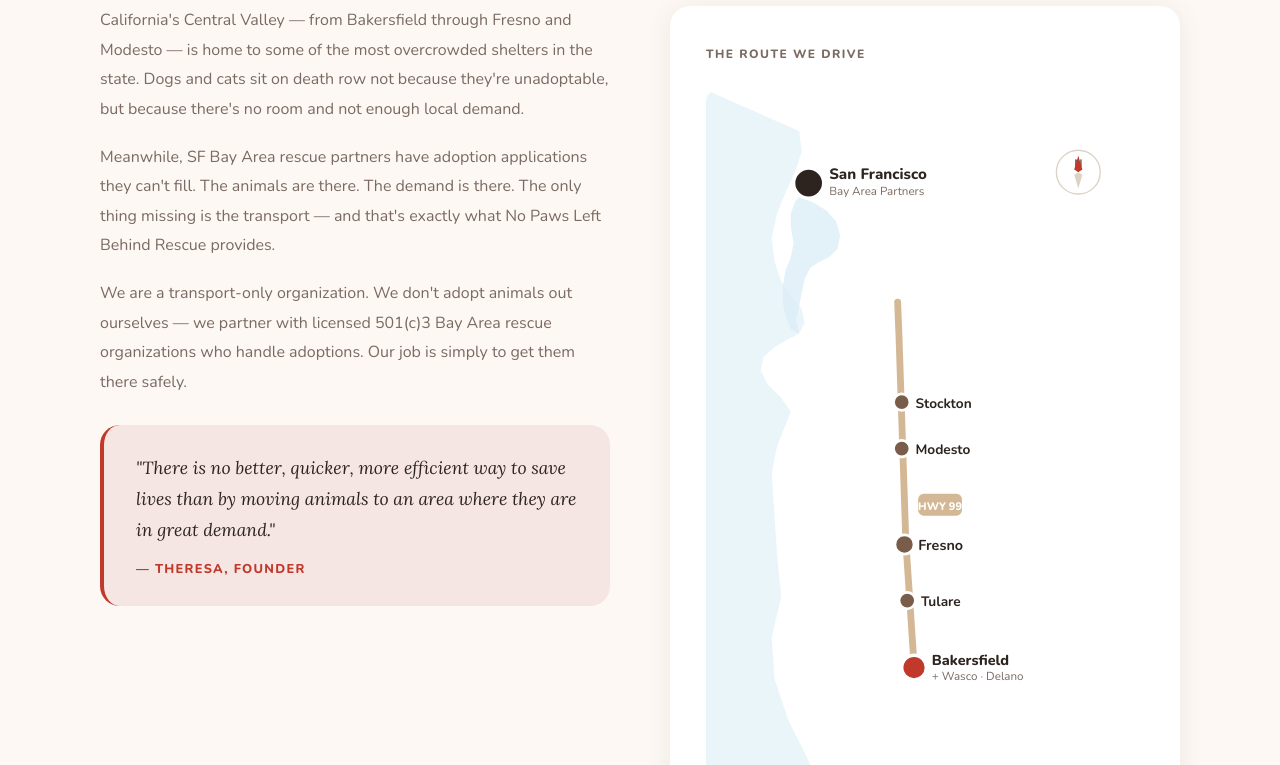
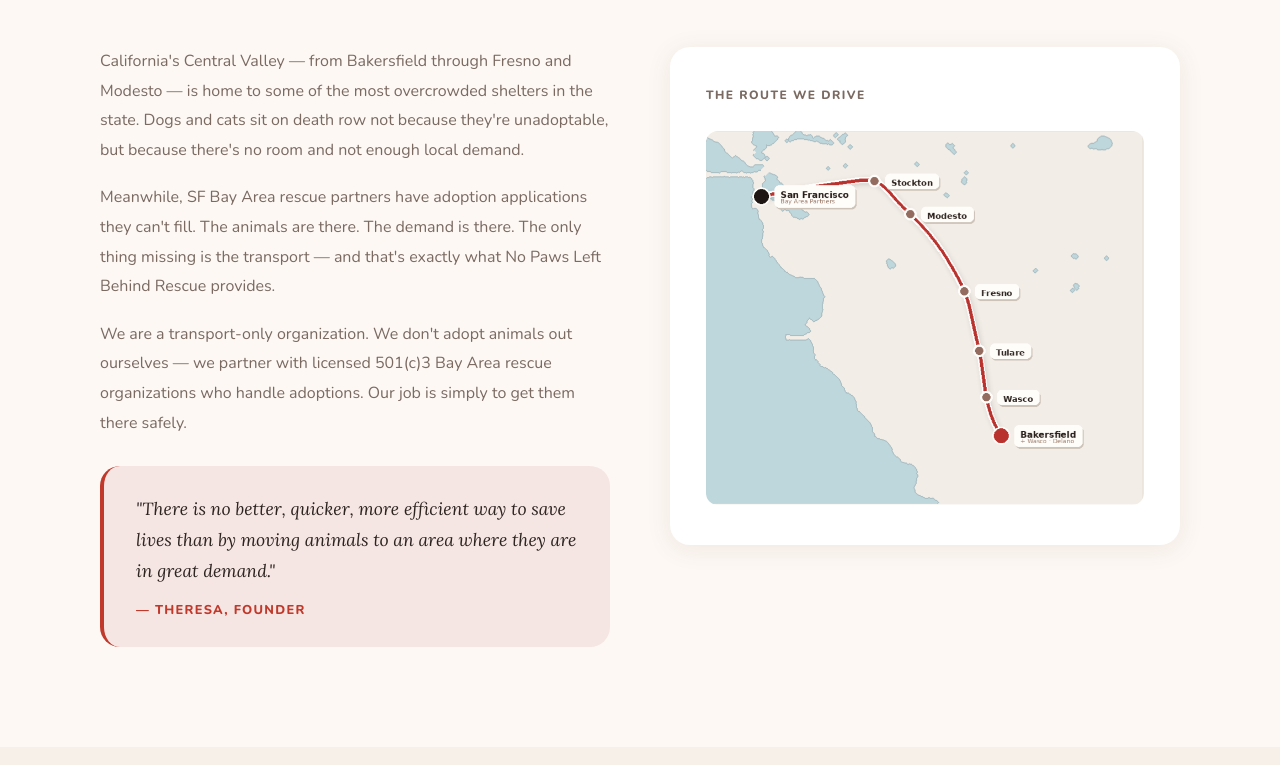
Before and after one commit to roryhill415/No-Paws-Left-Behind, a plain HTML site: page index.html in a window 1280 px wide. Shown: the part 1421-2186 px from the top of the page. Drawn offline with nearby package versions, Linux system fonts and the light colour scheme.

Commit message:
Add files via upload

```diff
--- a/index.html
+++ b/index.html
@@ -74,7 +74,7 @@
     .hero {
       min-height: 100vh;
       display: grid;
-      grid-template-columns: 1fr 1fr;
+      grid-template-columns: 55% 45%;
       align-items: center;
       padding: 120px 60px 80px;
       gap: 60px;
@@ -101,12 +101,13 @@
     .hero-left {
       position: relative; z-index: 1;
       display: flex; flex-direction: column; align-items: flex-start;
+      text-align: left;
     }
     .hero-org-name {
       font-family: 'Lora', serif;
-      font-size: 0.95rem; font-weight: 600;
+      font-size: clamp(1.6rem, 3vw, 2.6rem); font-weight: 700;
       color: var(--red);
-      letter-spacing: 0.02em;
+      letter-spacing: 0.01em;
       margin-bottom: 16px;
       animation: fadeUp 0.8s ease forwards; opacity: 0;
     }
@@ -123,7 +124,7 @@
     }
     .hero h1 {
       font-family: 'Lora', serif;
-      font-size: clamp(2.4rem, 4vw, 4.2rem);
+      font-size: clamp(3rem, 5vw, 5.5rem);
       font-weight: 700; line-height: 1.15;
       color: var(--text);
       margin-bottom: 20px;
@@ -558,7 +559,7 @@
   <nav>
     <div class="nav-logo">
       <!-- PLACEHOLDER: Logo image -->
-      <div class="logo-placeholder">Logo Here</div>
+      <img src="https://raw.githubusercontent.com/roryhill415/No-Paws-Left-Behind/main/logo2.png" alt="No Paws Left Behind Rescue" style="height:44px; width:auto; display:block;"/>
     </div>
     <ul class="nav-links">
       <li><a href="#mission">Mission</a></li>
@@ -573,10 +574,10 @@
   <section class="hero">
     <div class="hero-left">
       <div class="hero-org-name">No Paws Left Behind Rescue</div>
-      <div class="hero-tag">🐶 Dog & Cat Transport Rescue · California 🐱</div>
+
       <h1>California's rescue<br/>moving pets from the<br/><em>Central Valley</em><br/>to Bay Area homes.</h1>
       <p class="hero-sub">We transport at-risk dogs and cats from overcrowded kill shelters in Bakersfield, Fresno, and Modesto to SF Bay Area rescue partners — where adopters are waiting and kennels have room.</p>
-      <p class="hero-theresa">Run by Theresa, one person making a real difference.</p>
+
       <div class="hero-buttons">
         <a href="#support" class="btn-primary">Donate to the Cause</a>
         <a href="https://www.facebook.com/profile.php?id=100067309983141" target="_blank" class="btn-secondary">Follow on Facebook</a>
@@ -586,10 +587,7 @@
       <div class="van-scene">
         <div class="van-wrap">
           <!-- PLACEHOLDER: Van / hero image -->
-          <div class="van-img-placeholder">
-            <span class="ph-icon">🚐</span>
-            Van Image Here
-          </div>
+          <img src="https://raw.githubusercontent.com/roryhill415/No-Paws-Left-Behind/main/logo2.png" alt="No Paws Left Behind Rescue" style="width:100%; height:auto; display:block;"/>
         </div>
         <div class="road-line"></div>
       </div>
@@ -612,7 +610,7 @@
       <div class="stat-label">Dogs & Cats</div>
     </div>
     <div class="stat-item">
-      <div class="stat-num">$0</div>
+      <div class="stat-num">0</div>
       <div class="stat-label">Paid Staff — Zero</div>
     </div>
     <div class="stat-item">
@@ -639,91 +637,11 @@
       <div>
         <div class="route-visual">
           <div class="route-title">The Route We Drive</div>
-          <div class="map-svg-wrap">
-            <svg viewBox="0 0 320 520" xmlns="http://www.w3.org/2000/svg" style="font-family:'Nunito',sans-serif; width:100%; height:auto; display:block;">
-
-
-
-              <!-- Ocean shading - accurate CA coastal shape with SF Bay indent -->
-              <path d="
-                M 0 0 L 0 520 L 85 520 L 75 490 L 60 460 L 50 430 L 48 400 L 55 370 L 52 340 L 50 310 L 48 280
-                L 52 260 L 58 245 L 62 235 L 55 225 L 45 215 L 40 205 L 42 195 L 50 188
-                L 60 182 L 68 178 L 72 170 L 70 160 L 62 150 L 55 140 L 50 125 L 48 108
-                L 52 90 L 58 75 L 65 60 L 70 45 L 68 30 L 0 0 Z"
-                fill="#ddeef7" opacity="0.6"/>
-
-              <!-- SF Bay shading - the bay cutting inland east of SF -->
-              <path d="
-                M 68 78 L 78 82 L 88 88 L 95 96 L 98 106 L 96 116 L 90 122 L 82 126
-                L 76 130 L 72 138 L 70 148 L 68 158 L 66 168 L 68 178 L 62 175
-                L 58 165 L 56 155 L 56 144 L 58 132 L 62 122 L 64 112 L 62 100 L 62 90 L 65 82 Z"
-                fill="#ddeef7" opacity="0.8"/>
-
-              <!-- Hwy 99 road -->
-              <path d="M 152 420 L 150 390 L 148 360 L 146 330 L 145 300 L 144 270 L 143 240 L 142 210 L 141 180 L 140 155"
-                stroke="#d4b896" stroke-width="5" fill="none" stroke-linecap="round" stroke-linejoin="round"/>
-
-              <!-- Hwy 99 label -->
-              <rect x="155" y="295" width="32" height="16" rx="4" fill="#d4b896"/>
-              <text x="171" y="307" text-anchor="middle" font-size="8" font-weight="800" fill="white">HWY 99</text>
-
-              <!-- Route from Bakersfield to SF — animated path -->
-              <path id="routePath"
-                d="M 152 420 L 150 390 L 148 360 L 146 330 L 145 300 L 144 270 L 143 240 L 142 210 L 141 180 L 140 155 L 138 130 L 128 108 L 110 90 L 90 78 L 75 68"
-                stroke="#C0392B" stroke-width="3" fill="none"
-                stroke-linecap="round" stroke-linejoin="round"
-                stroke-dasharray="600" stroke-dashoffset="600"
-                opacity="0.85">
-                <animate attributeName="stroke-dashoffset" from="600" to="0" dur="2.5s" begin="0.5s" fill="freeze" calcMode="ease"/>
-              </path>
-
-              <!-- Van icon animated along path -->
-              <g id="vanMarker" opacity="0">
-                <animate attributeName="opacity" from="0" to="1" dur="0.1s" begin="0.5s" fill="freeze"/>
-                <animateMotion dur="2.5s" begin="0.5s" fill="freeze" calcMode="ease" rotate="auto">
-                  <mpath href="#routePath"/>
-                </animateMotion>
-                <rect x="-12" y="-8" width="24" height="16" rx="4" fill="#C0392B"/>
-                <text x="0" y="5" text-anchor="middle" font-size="11">🚐</text>
-              </g>
-
-              <!-- City stop: Bakersfield (start) -->
-              <circle cx="152" cy="422" r="9" fill="#C0392B" stroke="white" stroke-width="2.5"/>
-              <text x="165" y="420" font-size="10.5" font-weight="800" fill="#2d2420">Bakersfield</text>
-              <text x="165" y="431" font-size="8.5" fill="#7a6a62">+ Wasco · Delano</text>
-
-              <!-- Tulare -->
-              <circle cx="147" cy="373" r="6" fill="#7a5c4a" stroke="white" stroke-width="2"/>
-              <text x="157" y="377" font-size="10" font-weight="700" fill="#2d2420">Tulare</text>
-
-              <!-- Fresno -->
-              <circle cx="145" cy="332" r="7" fill="#7a5c4a" stroke="white" stroke-width="2"/>
-              <text x="155" y="336" font-size="10.5" font-weight="700" fill="#2d2420">Fresno</text>
-
-              <!-- Modesto -->
-              <circle cx="143" cy="262" r="6" fill="#7a5c4a" stroke="white" stroke-width="2"/>
-              <text x="153" y="266" font-size="10" font-weight="700" fill="#2d2420">Modesto</text>
-
-              <!-- Stockton -->
-              <circle cx="143" cy="228" r="6" fill="#7a5c4a" stroke="white" stroke-width="2"/>
-              <text x="153" y="232" font-size="10" font-weight="700" fill="#2d2420">Stockton</text>
-
-              <!-- SF Bay Area (destination) -->
-              <circle cx="75" cy="68" r="11" fill="#2d2420" stroke="white" stroke-width="2.5"/>
-              <text x="90" y="65" font-size="11" font-weight="800" fill="#2d2420">San Francisco</text>
-              <text x="90" y="77" font-size="8.5" fill="#7a6a62">Bay Area Partners</text>
-
-              <!-- North arrow -->
-              <g transform="translate(272, 60)">
-                <circle cx="0" cy="0" r="16" fill="white" stroke="#ddd3c4" stroke-width="1"/>
-                <text x="0" y="-4" text-anchor="middle" font-size="8" font-weight="800" fill="#7a6a62">N</text>
-                <path d="M 0 -12 L 3 -2 L 0 0 L -3 -2 Z" fill="#C0392B"/>
-                <path d="M 0 12 L 3 2 L 0 0 L -3 2 Z" fill="#ddd3c4"/>
-              </g>
-
-            </svg>
-          </div>
-
+          <img
+            src="https://raw.githubusercontent.com/roryhill415/No-Paws-Left-Behind/main/route_map_v5.png"
+            alt="Route map from Bakersfield to San Francisco Bay Area"
+            style="width:100%; border-radius: var(--radius-sm); display:block;"
+          />
         </div>
       </div>
     </div>
@@ -846,7 +764,7 @@
   <!-- FOOTER -->
   <footer>
     <div class="footer-left">
-      <div class="footer-logo">No Paws Left Behind Rescue</div>
+      <img src="https://raw.githubusercontent.com/roryhill415/No-Paws-Left-Behind/main/logo2.png" alt="No Paws Left Behind Rescue" style="height:40px; width:auto; display:block; margin-bottom:12px;"/>
       <p>Moving California dogs and cats from overcrowded Central Valley shelters to loving Bay Area homes — one transport at a time.</p>
       <div class="footer-contact">
         <div>Based in Bakersfield, California</div>
```
